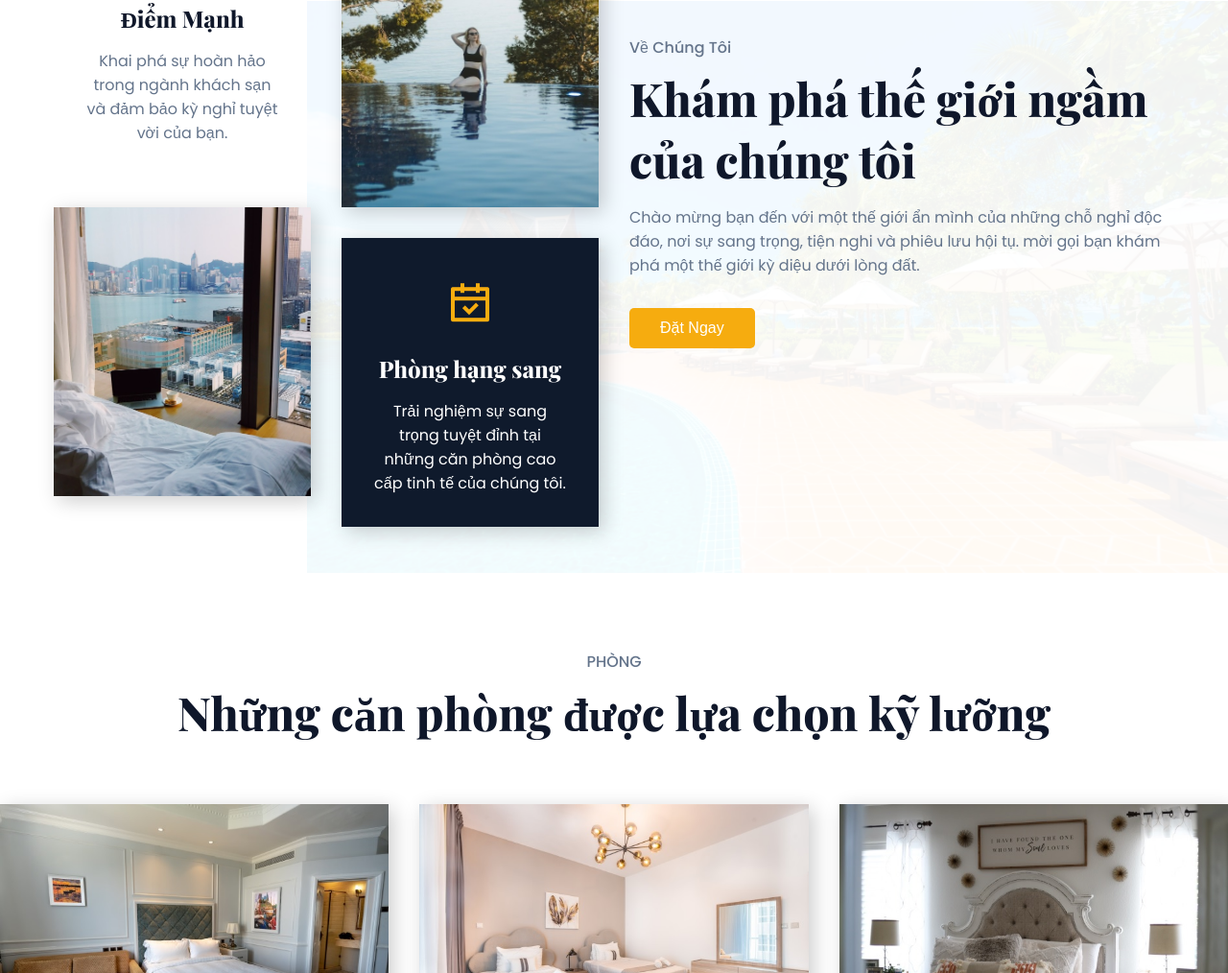
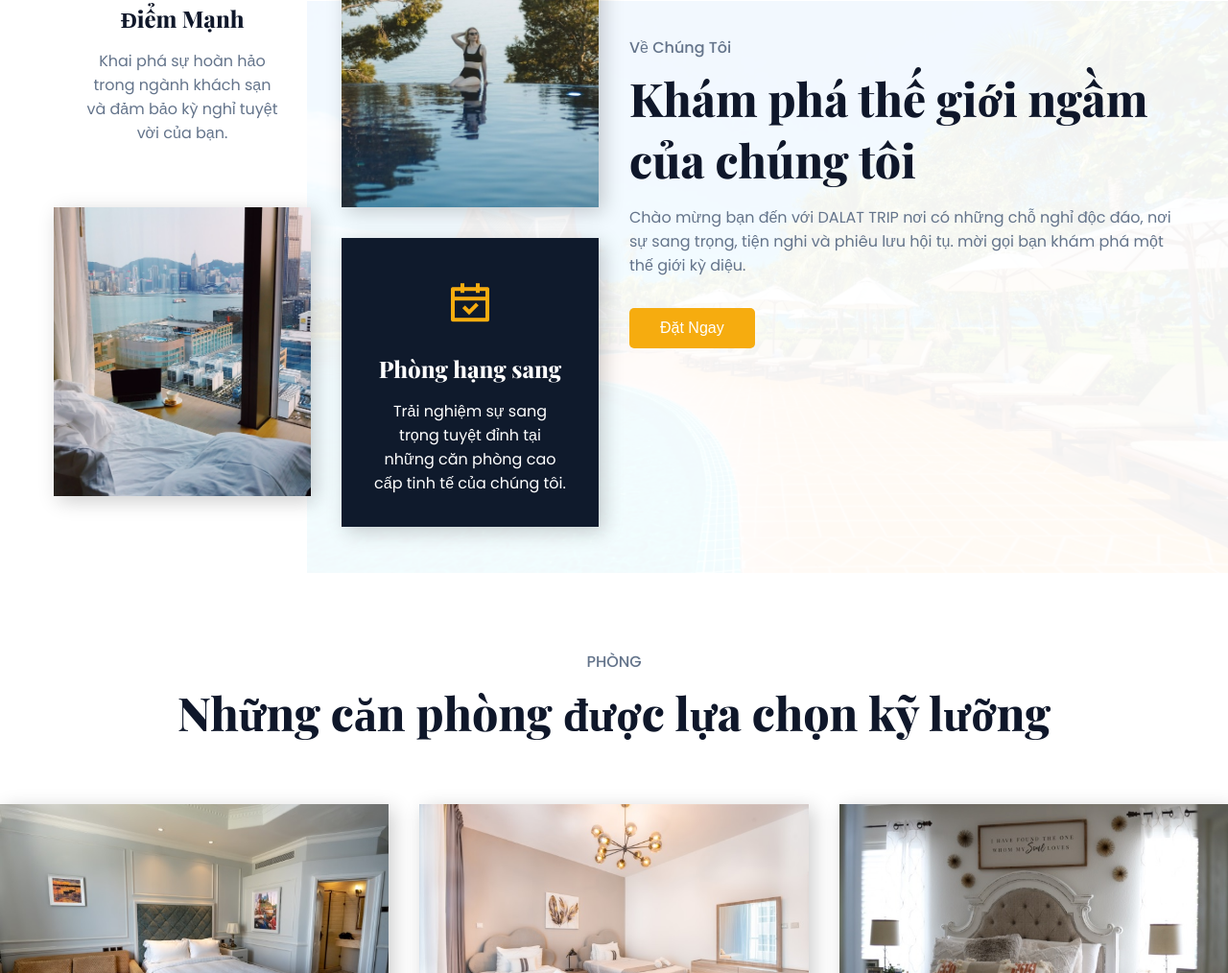
Before and after one commit to TrunTin/Dalatbookingweb, a website: page index.html in a window 1280 px wide. Shown: the part 931-1945 px from the top of the page at 96% size. Drawn offline with nearby package versions, Linux system fonts and the light colour scheme.

Commit message:
update content index.html 13/4

```diff
--- a/index.html
+++ b/index.html
@@ -96,9 +96,9 @@
           <p class="section__subheader">Về Chúng Tôi</p>
           <h2 class="section__header">Khám phá thế giới ngầm của chúng tôi</h2>
           <p class="section__description">
-            Chào mừng bạn đến với một thế giới ẩn mình của những chỗ nghỉ độc
-            đáo, nơi sự sang trọng, tiện nghi và phiêu lưu hội tụ. mời gọi bạn
-            khám phá một thế giới kỳ diệu dưới lòng đất.
+            Chào mừng bạn đến với DALAT TRIP nơi có những chỗ nghỉ độc đáo, nơi
+            sự sang trọng, tiện nghi và phiêu lưu hội tụ. mời gọi bạn khám phá
+            một thế giới kỳ diệu.
           </p>
           <button class="btn">Đặt Ngay</button>
         </div>
```
